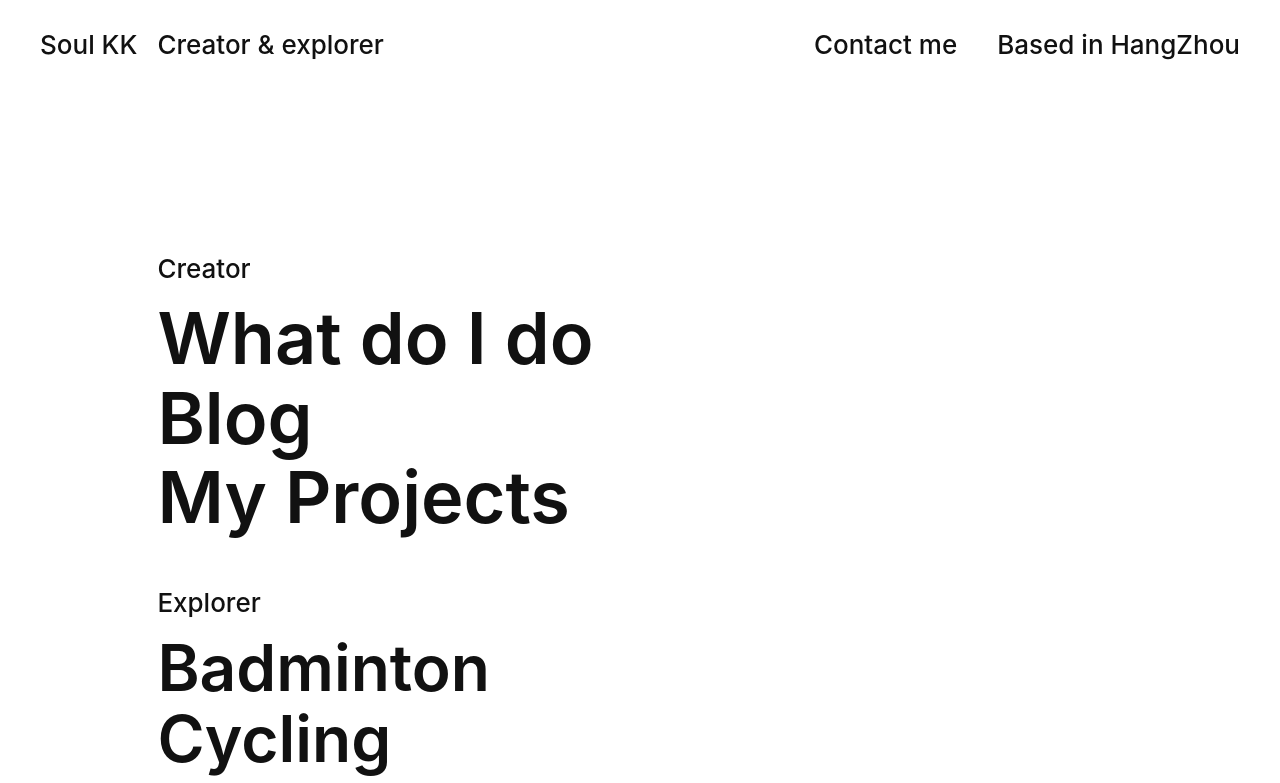
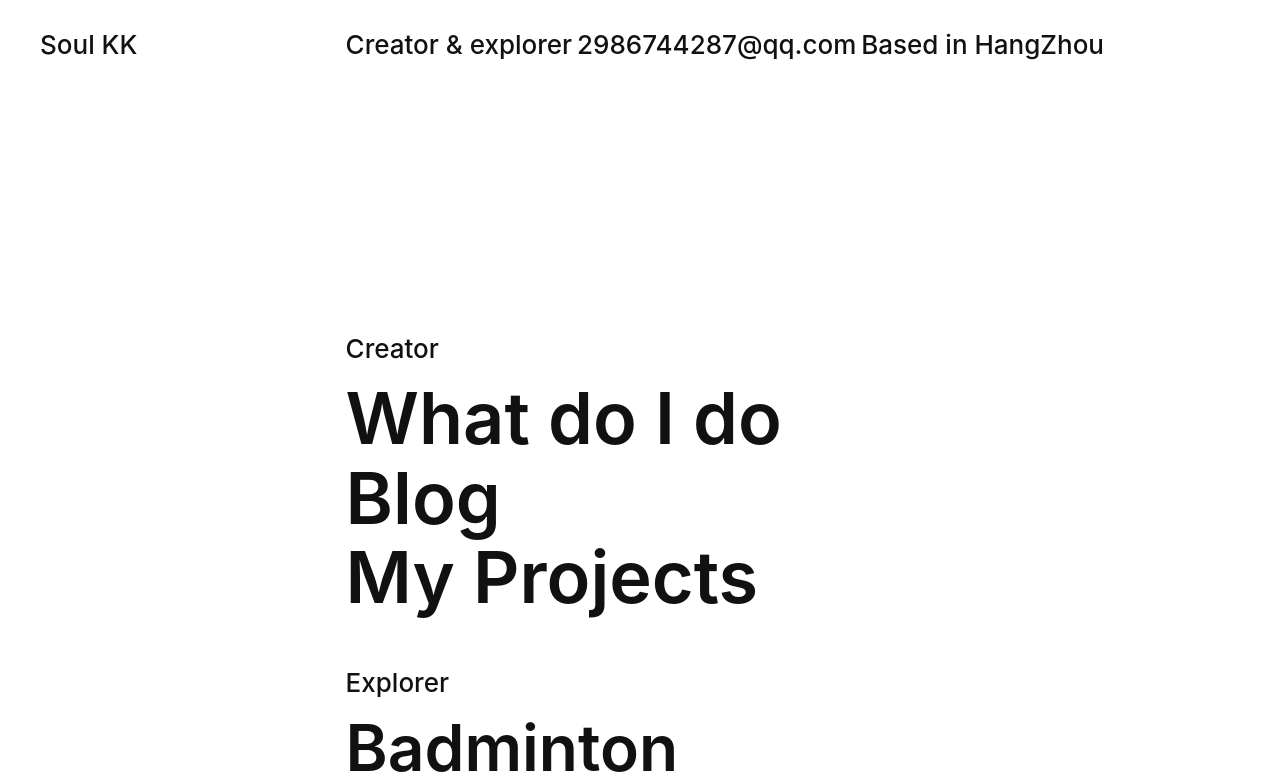
Before and after one commit to soul-kk/myWWW, a Next.js app: page / in a window 1280 px wide. Shown: the top 783 px of the page. Built offline with nearby package versions, Linux system fonts and the light colour scheme.

Commit message:
UI:优化header

```diff
--- a/src/app/page.tsx
+++ b/src/app/page.tsx
@@ -7,7 +7,7 @@ export default function Home() {
     // Two-column grid: col1 = Soul KK width, col2 = everything else.
     // Header and Footer span both columns via subgrid.
     // MainContent naturally lands in col2 (after the spacer div).
-    <div className="grid grid-cols-[max-content_1fr]">
+    <div className="grid grid-cols-[minmax(max-content,27vw)_1fr]">
       <Header />
       {/* Empty col1 spacer so MainContent lands in col2 */}
       <div />
--- a/src/components/Header.tsx
+++ b/src/components/Header.tsx
@@ -2,22 +2,17 @@ import { siteData } from "@/lib/data";
 
 export default function Header() {
   return (
-    // Span both grid columns, use subgrid so:
-    // - child 1 (Soul KK) occupies col1 → defines its width
-    // - child 2 (rest)    occupies col2 → aligns with MainContent
     <header className="col-span-full grid grid-cols-subgrid text-[26px] font-medium text-ink whitespace-nowrap">
-      {/* Col 1: Soul KK — pl-10 (40px) from left, pr-5 (20px) min gap to Creator */}
-      <div className="self-center py-[25px] pl-10 pr-5">
+
+      <div id="header-left" className="self-center py-[25px] pl-10 pr-5">
         {siteData.name}
       </div>
 
-      {/* Col 2: Creator flush left, Contact + Location pushed right */}
-      <div className="flex items-center justify-between py-[25px] pr-10">
-        <span>Creator &amp; explorer</span>
-        <div className="flex gap-10">
-          <span>Contact me</span>
-          <span>Based in HangZhou</span>
-        </div>
+      <div id="header-right" className="flex items-center justify-between py-[25px] pr-44">
+        <div>Creator &amp; explorer</div>
+        <div>2986744287@qq.com</div>
+        <div>Based in HangZhou</div>
+
       </div>
     </header>
   );
--- a/src/components/MainContent.tsx
+++ b/src/components/MainContent.tsx
@@ -5,7 +5,7 @@ import { creatorItems, explorerItems } from "@/lib/data";
 export default function MainContent() {
   // No padding-left needed — grid placement in col2 already aligns with Creator & explorer
   return (
-    <main className="pt-40 pr-20 pb-20">
+    <main className="pt-60 pr-20 pb-20">
       {/* CREATOR section */}
       <section className="mb-12">
         <SectionLabel>Creator</SectionLabel>
```
